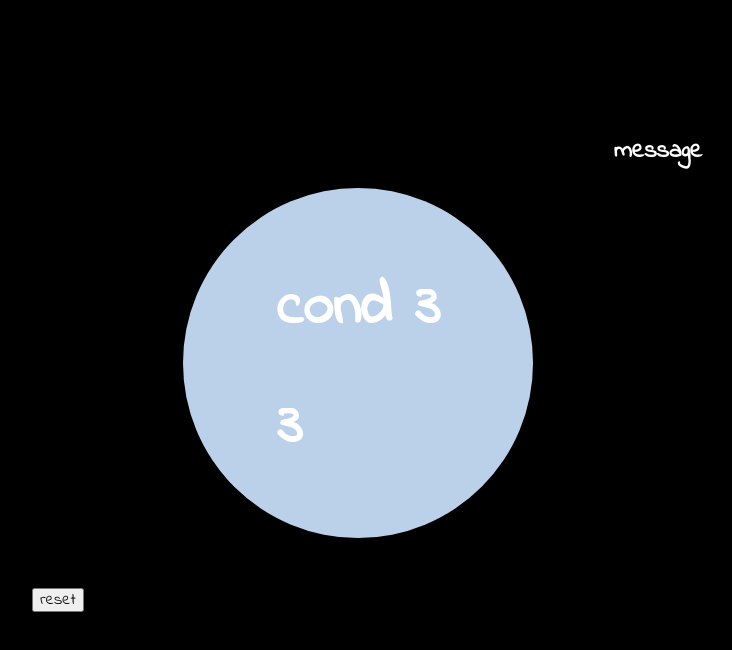
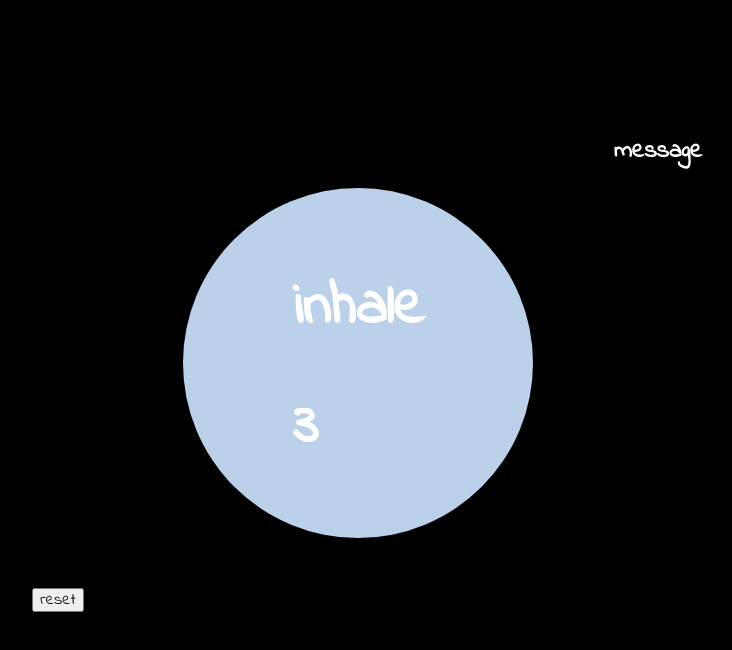
Before and after one commit to shannonmoranetz/ctrl-app, a React (Create React App) app: page / in a window 1280 px wide. Both pictures are taken after a click on the button "breathe". Shown: the top 650 px of the page, without its empty margins (282-1014 px from the left). Built offline with nearby package versions, Linux system fonts and the light colour scheme.

Commit message:
Update prompt to correct string values

```diff
--- a/src/components/Timer.js
+++ b/src/components/Timer.js
@@ -6,7 +6,7 @@ export default class Timer extends React.Component {
     super(props);
     this.state = {
       count: 1,
-      prompt: ''
+      prompt: 'inhale'
     }
   }
 
@@ -23,19 +23,20 @@ export default class Timer extends React.Component {
     this.setState({
       count: (this.state.count + 1),
     })
-    if (this.state.count === 4) {
+
+    if (this.state.count < 5) {
       this.setState({
-        prompt: 'cond 1'
+        prompt: 'inhale'
       })
     }
-    else if (this.state.count === 5) {
+    else if (this.state.count > 4 && this.state.count < 11) {
       this.setState({
-        prompt: 'cond 2'
+        prompt: 'hold'
       })
     }
     else {
       this.setState({
-        prompt: 'cond 3'
+        prompt: 'exhale'
       })
     }
   }
```
